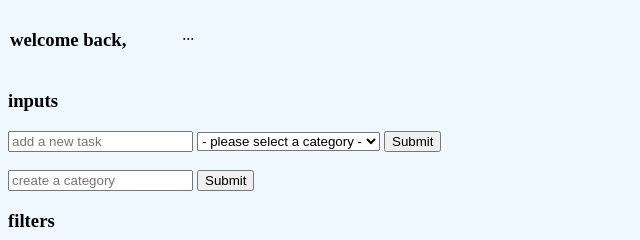
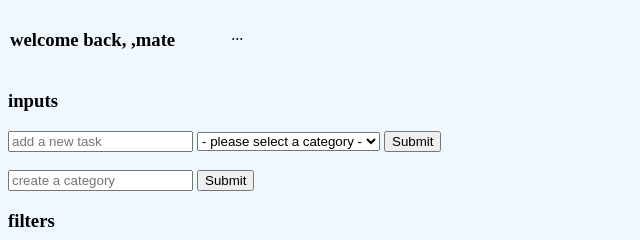
Before and after one commit to Sy5000/toDoListApp, a plain HTML site: page index.html in a window 1280 px wide. Shown: the top 240 px of the page, 0-640 px from the left. Drawn offline with Linux system fonts and the light colour scheme.

Commit message:
update 1

```diff
--- a/index.html
+++ b/index.html
@@ -8,7 +8,7 @@
   </head>
   <body>
     <header class="flex">
-      <h3>welcome back,</h3>
+      <h3>welcome back, ,mate</h3>
       <blockquote contenteditable="true">...</blockquote>
     </header>
 
```
